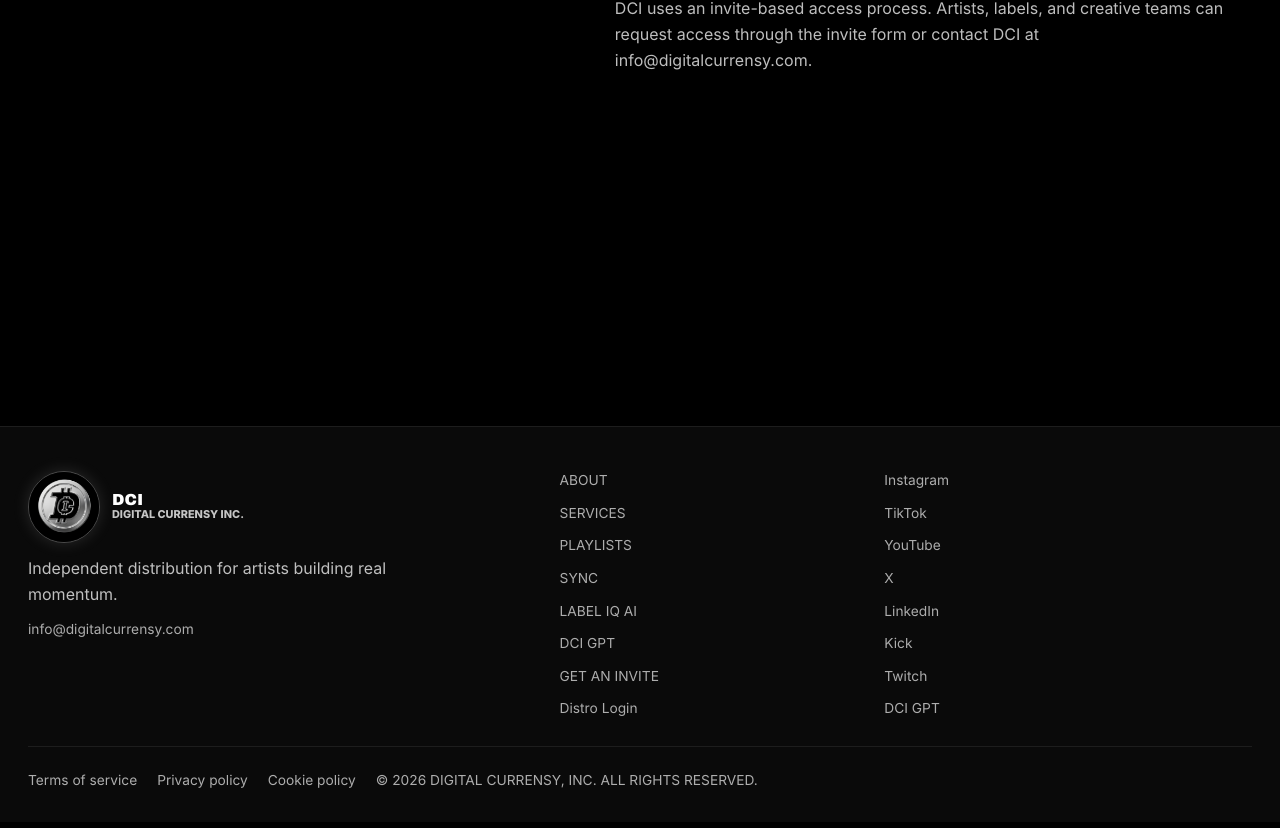
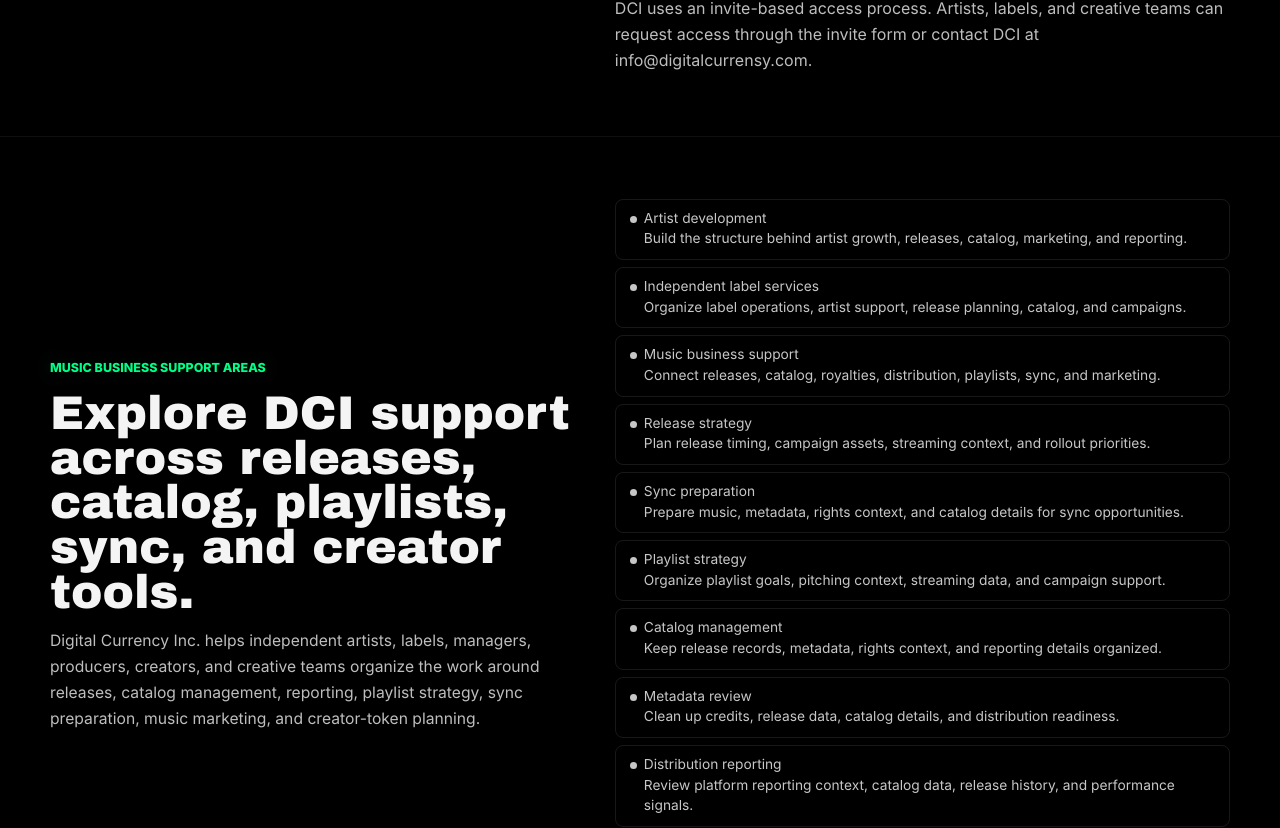
Before and after one commit to DigitalCurrensy/dci-website, a Next.js app: page / in a window 1280 px wide. Shown: the part 4858-5686 px from the top of the page. Built offline with nearby package versions, Linux system fonts and the light colour scheme.

Commit message:
Add music business support links to homepage

```diff
--- a/app/page.tsx
+++ b/app/page.tsx
@@ -8,6 +8,7 @@
 import { homeContent } from "@/data/homeContent";
 import { labelIqLinks, mediaPaths } from "@/data/siteContent";
 import { playlistsContent } from "@/data/playlistsContent";
+import { MusicBusinessSupportAreas } from "@/components/MusicBusinessSupportAreas";
 
 export const metadata: Metadata = {
   title: homeContent.metadata.title,
@@ -285,7 +286,9 @@
         </div>
       </section>
 
-      <div className="section-inner final-home-cta">
+            <MusicBusinessSupportAreas />
+
+<div className="section-inner final-home-cta">
         <CTASection
           title={finalCta.title}
           body={finalCta.body}
```
